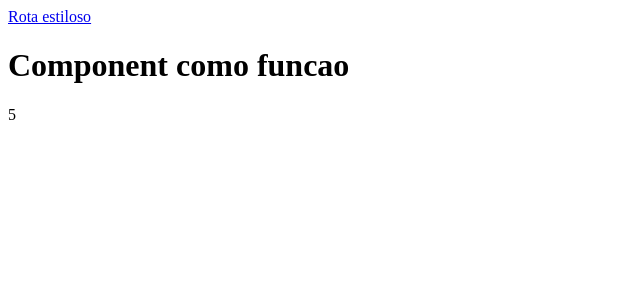
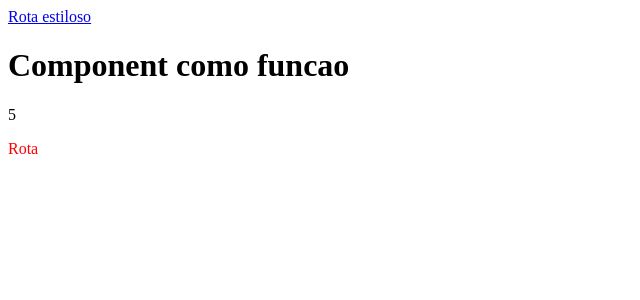
Before and after one commit to fraandeveloper/next-react, a Next.js app: page / in a window 1280 px wide. Shown: the top 300 px of the page, without its empty margins (0-640 px from the left). Built offline with nearby package versions, Linux system fonts and the light colour scheme.

Commit message:
Navegando entre componentes

```diff
--- /dev/null
+++ b/src/components/Navigation.jsx
@@ -0,0 +1,10 @@
+import Link from 'next/link';
+import styles from '../styles/navigation.module.css';
+
+export default function Navigation({ path, title }) {
+  return (
+    <Link href={path}>
+      <p className={styles.paragrah}>{ title }</p>
+    </Link>
+  )
+}
--- a/src/pages/index.jsx
+++ b/src/pages/index.jsx
@@ -1,3 +1,5 @@
+import Navigation from '../components/Navigation';
+
 import Link from 'next/link'
 
 export default function App() {
@@ -9,6 +11,8 @@ export default function App() {
       <Link href="/estilo">Rota estiloso</Link>
       { header }
       <p>{ a + b }</p>
+
+      <Navigation path="/estilo" title="Rota" />
     </div>
   )
 }
--- /dev/null
+++ b/src/styles/layout.module.css
@@ -0,0 +1,6 @@
+.layout {
+  height: 100vh;
+
+  display: flex;
+  flex-direction: column;
+}
--- /dev/null
+++ b/src/styles/navigation.module.css
@@ -0,0 +1,4 @@
+.paragrah {
+  color: red;
+  cursor: pointer;
+}
```
Also changed, not shown: src/components/Layout.jsx (added, +16 -0 lines).
